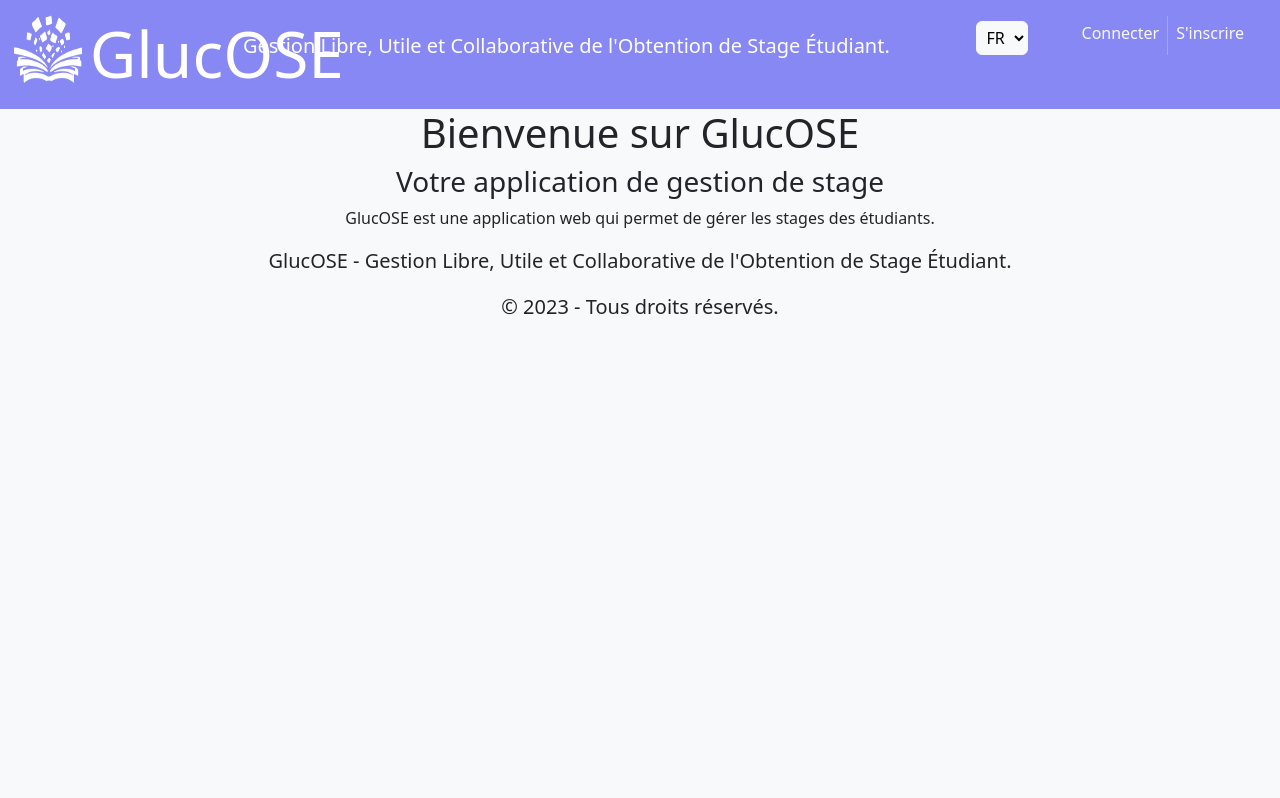
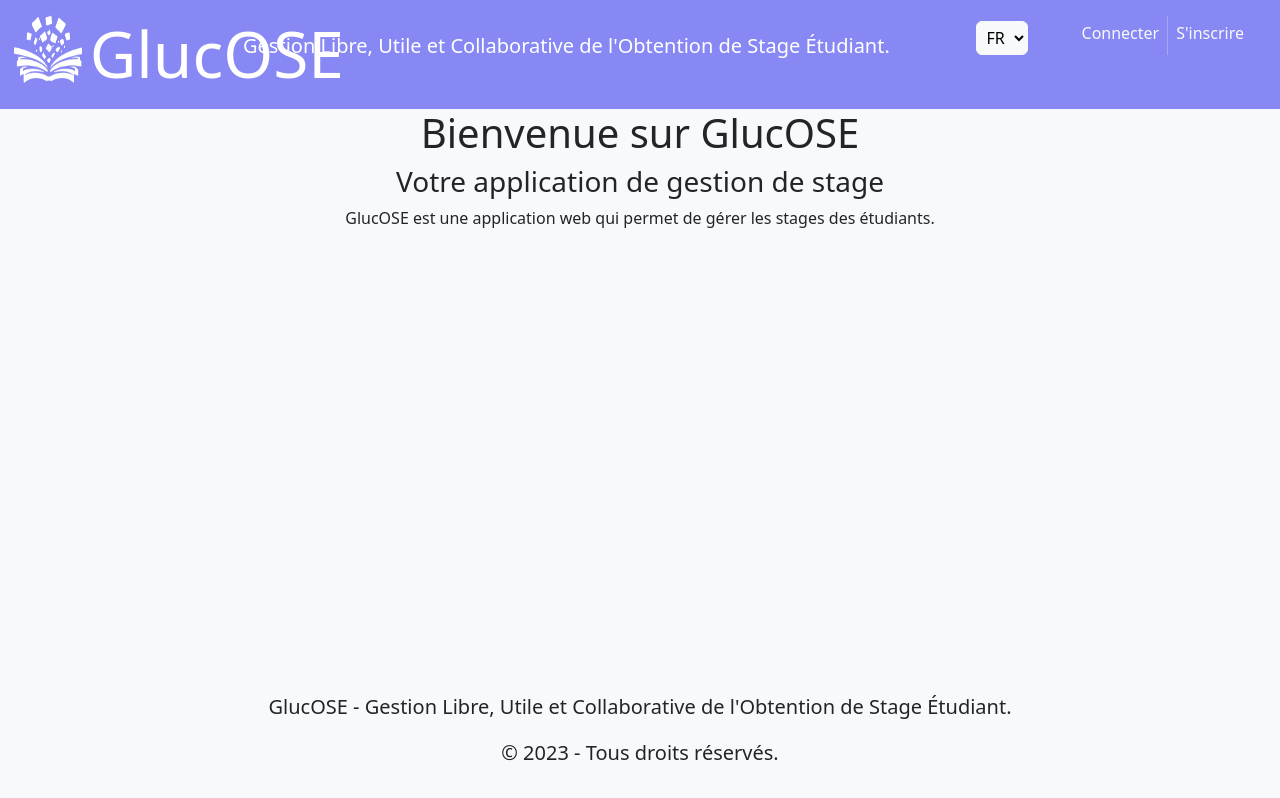
Before and after one commit to ProjetEQ3/Projet, a React (Create React App) app in the folder frontend/: page / in a window 1280 px wide. Built offline with nearby package versions, Linux system fonts and the light colour scheme.

Commit message:
Fix footer

```diff
--- a/frontend/src/App.js
+++ b/frontend/src/App.js
@@ -12,6 +12,7 @@ import {TranslationProvider} from "./Components/util/TranslationContext";
 
 function App(){
 	const [user, setUser] = useState(new User())
+
 	return (
 		<TranslationProvider>
 			<ToastContainer
@@ -27,7 +28,7 @@ function App(){
 			/>
 			<div className="p-0">
 				<BrowserRouter>
-					<div className="min-vh-100 p-0 m-0">
+					<div className="min-vh-100 p-0 m-0 position-relative">
 						<Header user={user}/>
 						<Main user={user} setUser={setUser}/>
 						<Footer/>
--- a/frontend/src/Components/layout/Footer.jsx
+++ b/frontend/src/Components/layout/Footer.jsx
@@ -3,9 +3,13 @@ import {useTranslation} from "react-i18next";
 
 function Footer() {
     const {t} = useTranslation()
+    const footerStyle = {
+        position: 'absolute',
+        bottom: 0,
+    }
 
     return (
-        <footer className="App-footer col-12">
+        <footer style={footerStyle} className="App-footer col-12">
             <div className="container-fluid">
                 <div className="row">
                     <div className="col-12 d-none d-md-block text-center">
--- a/frontend/src/Components/layout/Main.jsx
+++ b/frontend/src/Components/layout/Main.jsx
@@ -8,8 +8,11 @@ import PageNotFound from "../page/PageNotFound";
 import NewOfferForm from "../employer/NewOfferForm";
 
 const Main = ({user, setUser}) => {
+    const fixMargin = {
+        paddingBottom: "10em"
+    }
     return (
-        <main className='App-main bg-light mx-auto'>
+        <main style={fixMargin} className='App-main bg-light mx-auto'>
             <Routes>
                 <Route
                     path="/"
--- a/frontend/src/index.css
+++ b/frontend/src/index.css
@@ -11,6 +11,7 @@ body {
   -webkit-font-smoothing: antialiased;
   -moz-osx-font-smoothing: grayscale;
   background: #f8f9fa !important;
+  min-height: 100%;
 }
 
 code {
```
